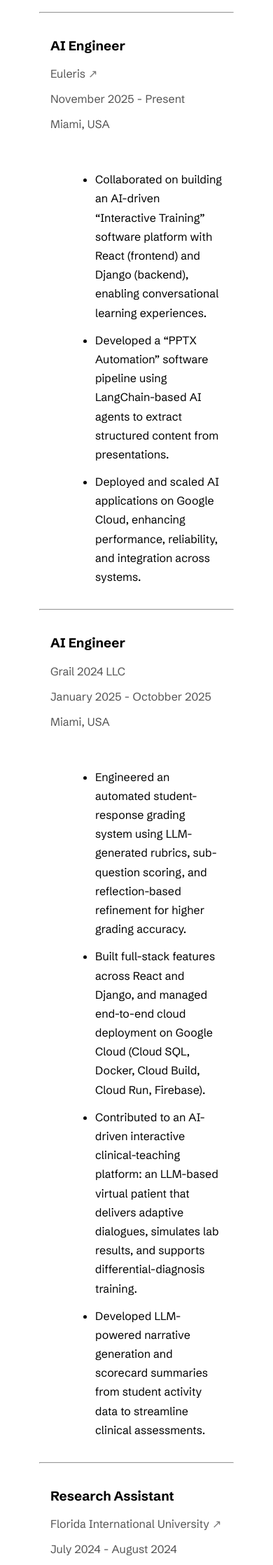
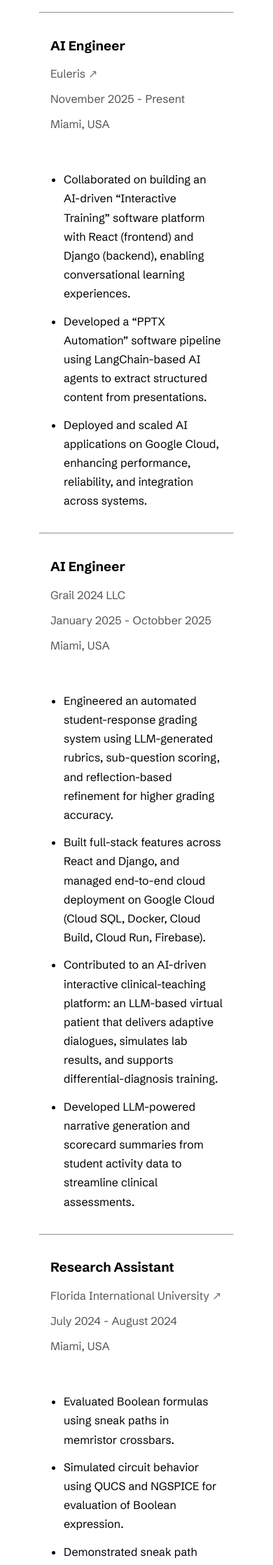
Before and after one commit to vmunduri/venkata.github.io, a Jekyll site: the page built from index.html, in a window 390 px wide. Shown: the part 635-2871 px from the top of the page at 70% size. Built offline with Jekyll 4.4.1, drawn with Linux system fonts in a browser that asks for light colours.

Commit message:
adjust padding left to the section-right ul

```diff
--- a/_sass/layout.scss
+++ b/_sass/layout.scss
@@ -94,7 +94,13 @@
     gap: 1.5rem;
     margin: 1rem;
 
+    .section-right ul {
+    padding-left: 19px;
+    margin-left: 0;
+
+    }
   }
+
   }
 
 }
@@ -106,9 +112,6 @@
     grid-template-columns: 1fr;
     gap: 1.5rem;
     margin: 1rem;
-    .profile{
-    position:static;
-  }
   }
 
 }
```
